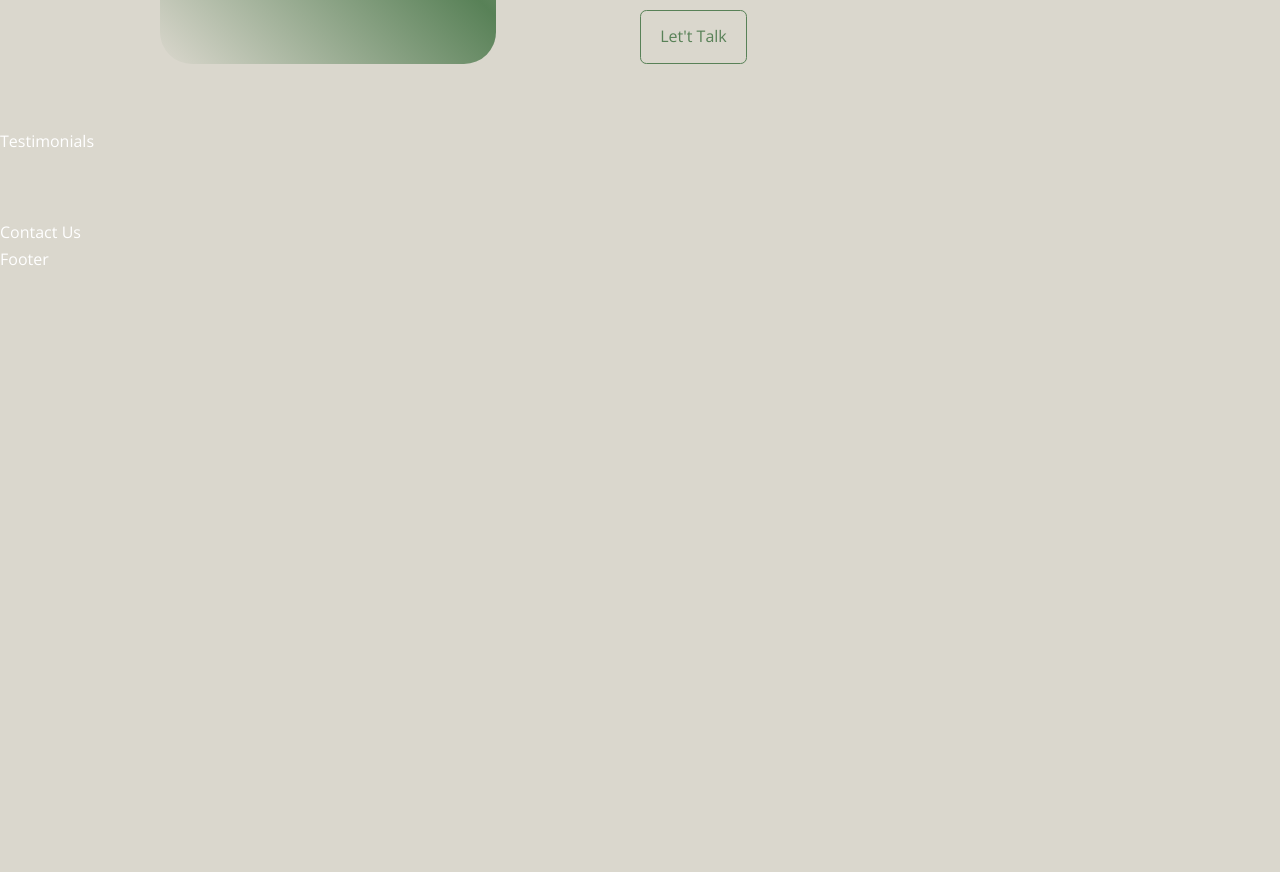
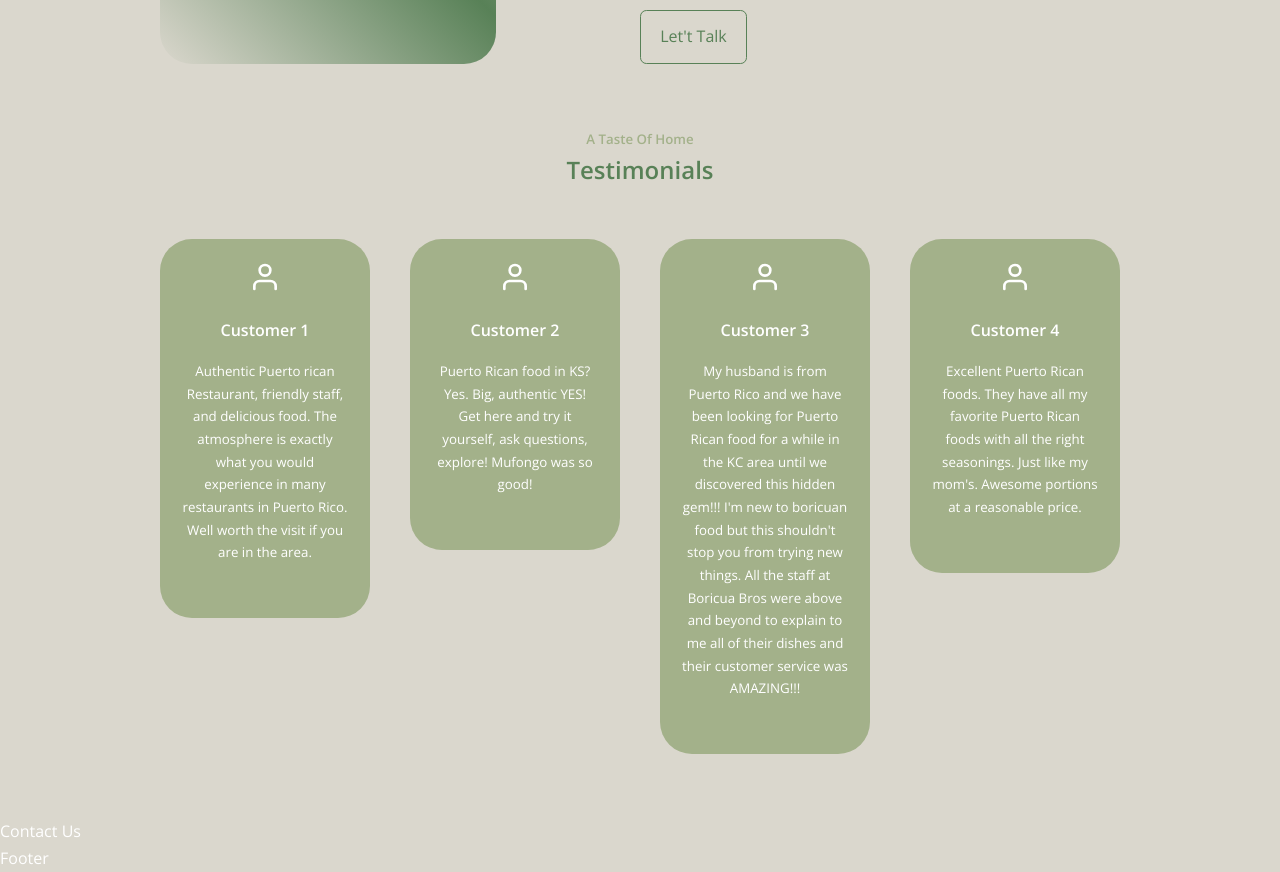
Before and after one commit to AndresLopezBormann/Boricua-Bros, a React (Create React App) app: page / in a window 1280 px wide. Shown: the part 2500-3372 px from the top of the page. Before the commit the page ends 2773 px from the top, so only its background shows below. Built offline with nearby package versions, Linux system fonts and the light colour scheme.

Commit message:
Created Testimonials page
Created testimonials page and used reviews from Blue Caribe in Kansas city for the comments because this is not a real place...

```diff
--- a/src/components/testimonials/Testimonials.css
+++ b/src/components/testimonials/Testimonials.css
@@ -0,0 +1,60 @@
+.testimonial__container {
+    display: grid;
+    grid-template-columns: repeat(4 , 1fr);
+    gap: 2.5rem;
+}
+
+.testimonial__details {
+    background:var(--color-bg-variation);
+    padding: 1.3rem;
+    border-radius: 2rem;
+    border: 1px solid transparent;
+    transition: var(--transition);
+    text-align: center;
+    aspect-ratio: 1/1.1;
+}
+
+.testimonial__details:hover {
+    background:var(--color-primary-variation);
+    padding: 1.3rem;
+    border-radius: 2rem;
+    border: 1px solid var(--color-primary);
+}
+
+.testimonial__details-icon {
+    text-align: center;
+    overflow: hidden;
+    font-size: 2rem;
+}
+
+.testimonial__details > div h4 {
+    text-align: center;
+    margin: 1rem 0 1rem;
+}
+
+.testimonial__details > div small {
+    display: flex;
+    justify-content: center;
+    margin-bottom: 2rem;
+}
+
+   /* ######################## Medium Devices ########################## */
+
+   @media screen and (max-width:1024px) {
+
+    .testimonial__container{
+    grid-template-columns: 1fr 1fr ;
+    gap: 1.2rem;
+    }
+}
+
+/* ######################## Small Devices ########################## */
+
+@media screen and (max-width:600px) {
+    .testimonial__container{
+        grid-template-columns: 1fr;
+        gap: 1.2rem;
+    }
+
+
+}
--- a/src/components/testimonials/Testimonials.jsx
+++ b/src/components/testimonials/Testimonials.jsx
@@ -1,9 +1,59 @@
 import React from 'react'
 import "./Testimonials.css"
+import {FiUser} from 'react-icons/fi'
+
 
 const Testimonials = () => {
   return (
-    <section id='testimonials'>Testimonials</section>
+    <section id='testimonials'>
+      <h5>A Taste Of Home</h5>
+      <h2>Testimonials</h2>
+      <div className="container testimonial__container">
+        <div className="testimonial__email">
+        <article className='testimonial__details'>
+          <FiUser className='testimonial__details-icon'/>
+          <div>
+            <h4>Customer 1</h4>
+            <small className='textlight'>Authentic Puerto rican Restaurant, friendly staff, and delicious food. The atmosphere is exactly what you would experience in many restaurants in Puerto Rico. Well worth the visit if you are in the area.
+</small>
+          </div>
+        </article>
+        </div>
+
+        <div className="testimonial__phone">
+        <article className='testimonial__details'>
+          <FiUser className='testimonial__details-icon'/>
+          <div>
+            <h4>Customer 2</h4>
+            <small className='textlight'>Puerto Rican food in KS? Yes. Big, authentic YES! Get here and try it yourself, ask questions, explore! Mufongo was so good!
+</small>
+          </div>
+        </article>
+        </div>
+
+        <div className="testimonial__twitter">
+        <article className='testimonial__details'>
+          <FiUser className='testimonial__details-icon'/>
+          <div>
+            <h4>Customer 3</h4>
+            <small className='textlight'>My husband is from Puerto Rico and we have been looking for Puerto Rican food for a while in the KC area until we discovered this hidden gem!!! I'm new to boricuan food but this shouldn't stop you from trying new things. All the staff at Boricua Bros were above and beyond to explain to me all of their dishes and their customer service was AMAZING!!!
+</small>
+          </div>
+        </article>
+        </div>
+
+        <div className="testimonial__facebook">
+        <article className='testimonial__details'>
+          <FiUser className='testimonial__details-icon'/>
+          <div>
+            <h4>Customer 4</h4>
+            <small className='textlight'>Excellent Puerto Rican foods. They have all my favorite Puerto Rican foods with all the right seasonings. Just like my mom's. Awesome portions at a reasonable price.
+</small>
+          </div>
+        </article>
+        </div>
+      </div>
+      </section>
   )
 }
 
```
